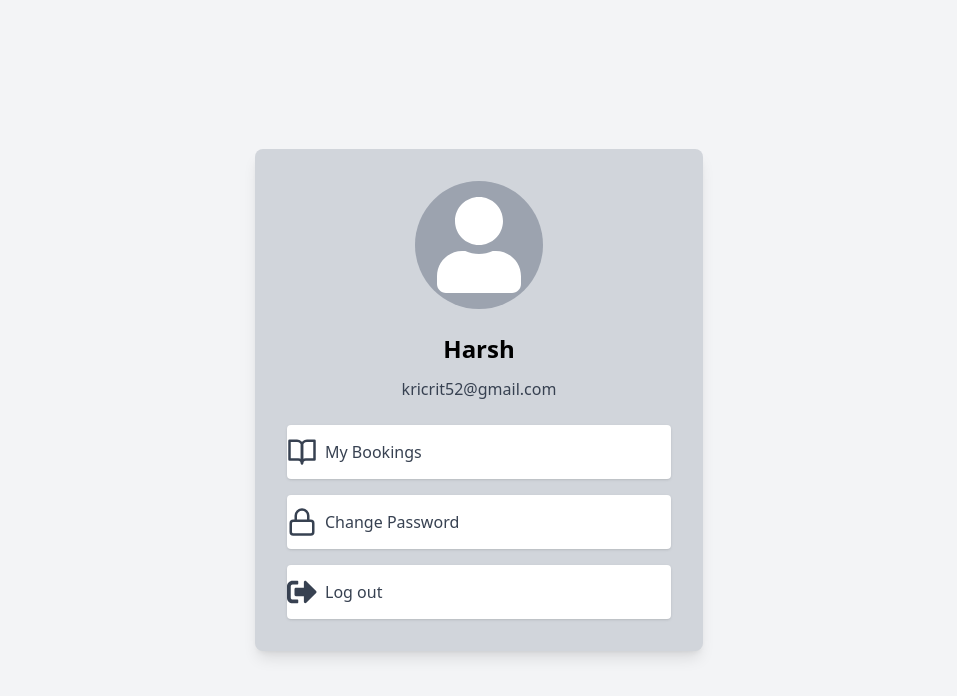
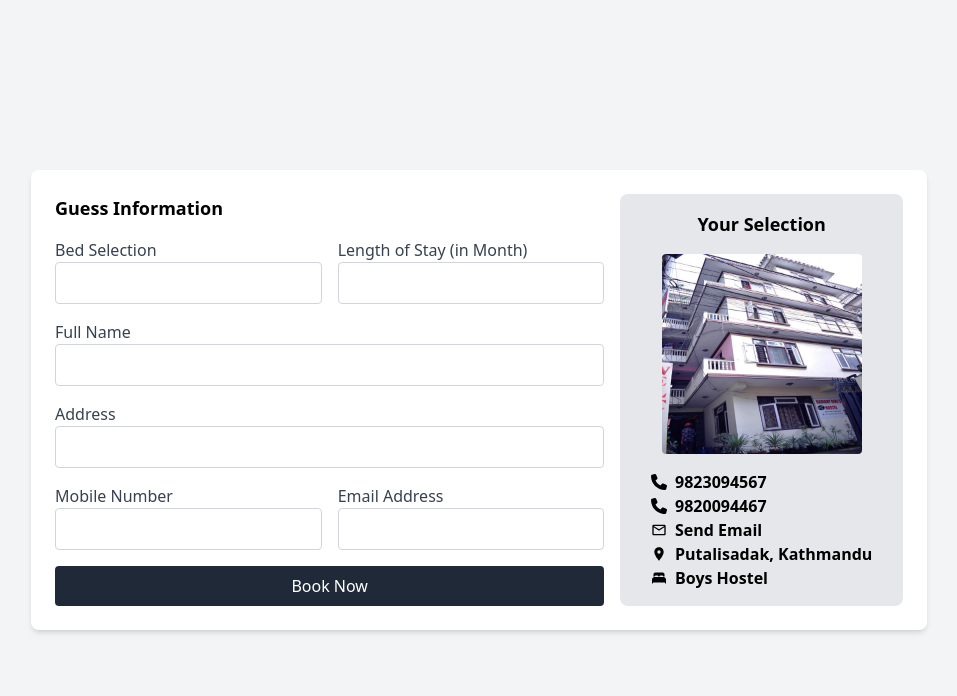
Before and after one commit to Nehaa222/hostelStay, a React (Vite) app: page / in a window 1280 px wide. Shown: the top 696 px of the page, without its empty margins (161-1118 px from the left). Built offline with nearby package versions, Linux system fonts and the light colour scheme.

Commit message:
Make the notification bar on the booknow dashboard

```diff
--- a/src/App.jsx
+++ b/src/App.jsx
@@ -2,17 +2,17 @@
 // import Pagenotfound from "./pages/Pagenotfound";
 // import About from "./pages/About";
 // import Contact from "./pages/Contact";
-//   import Home from "./pages/Home";
+// import Home from "./pages/Home";
 // import Loginpage from "./pages/Loginpage";
 // import Signuppage from "./pages/Signuppage";
 // import Hostelpage from "./pages/Hostelpage";
 import { BrowserRouter, Routes, Route } from "react-router-dom";
 // import AdminDashboard from "./components/AdminDashboard";
 // import Booking from "./components/Booking";
-// import Booknow from "./components/Booknow";
-import Profile from "./components/Profile";
-import Changepassword from "./components/Changepassword";
-// import Desinger from "./components/Desinger";
+import Booknow from "./components/Booknow";
+// import Profile from "./components/Profile";
+// import Changepassword from "./components/Changepassword";
+// import Bnotify from "./components/Bnotify";
 const App = () => {
   return (
     <BrowserRouter>
@@ -23,13 +23,13 @@ const App = () => {
         <Route path="login" element={<Loginpage />} />
         <Route path="signup" element={<Signuppage />} />
         <Route path="hostel" element={<Hostelpage />} />
-        <Route path="*" element={<Pagenotfound />} /> */}
-        {/* // <Route path="/" element={<AdminDashboard />} />
-        // <Route path="/booking" element={<Booking />} />
-        // <Route path="/booknow" element={<Booknow />} /> */}
-        <Route path="/" element={<Profile />} />
-        {/* <Route path="/" element={<Desinger/>} /> */}
-        <Route path="/" element={<Changepassword />} />
+        <Route path="*" element={<Pagenotfound />} /> */ }
+         {/* <Route path="/" element={<AdminDashboard />} />
+         <Route path="/booking" element={<Booking />} /> */}
+        <Route path="/" element={<Booknow />} />
+        {/* <Route path="/" element={<Profile />} />
+         <Route path="/" element={<Changepassword />} /> */}
+         {/* <Route path="/" element={< Bnotify/>} /> */}
       </Routes>
     </BrowserRouter>
   );
--- /dev/null
+++ b/src/components/Bnotify.jsx
@@ -0,0 +1,35 @@
+import React from 'react';
+
+const Bnotify= () => {
+  return (
+    <div className="flex items-center justify-center min-h-screen bg-gray-100">
+      <div className="bg-white p-6 rounded-lg shadow-lg text-center">
+        <div className="mb-4">
+          <div className="w-12 h-12 rounded-full bg-black flex items-center justify-center mx-auto">
+            <svg
+              className="w-6 h-6 text-white"
+              fill="none"
+              stroke="currentColor"
+              viewBox="0 0 24 24"
+              xmlns="http://www.w3.org/2000/svg"
+            >
+              <path
+                strokeLinecap="round"
+                strokeLinejoin="round"
+                strokeWidth="2"
+                d="M5 13l4 4L19 7"
+              ></path>
+            </svg>
+          </div>
+        </div>
+        <p className="text-lg font-semibold mb-2">The booking has been successfully made</p>
+        <p className="text-gray-600 mb-4">
+          We will be informing you further about the booking via mail or contact number
+        </p>
+        <button className="bg-purple-500 text-white py-2 px-4 rounded">Ok</button>
+      </div>
+    </div>
+  );
+};
+
+export default Bnotify;
--- a/src/components/Booknow.jsx
+++ b/src/components/Booknow.jsx
@@ -1,43 +1,162 @@
-import React from 'react';
+import React, { useState } from 'react';
 import image1 from "../images/girls4.jpeg";
 import { FaPhone } from "react-icons/fa6";
 import { MdOutlineEmail } from "react-icons/md";
 import { MdLocationOn } from "react-icons/md";
 import { IoBed } from "react-icons/io5";
 
-function App() {
+const BookingConfirmation = ({ onClose }) => {
+  return (
+    <div className="fixed inset-0 flex items-center justify-center bg-black bg-opacity-50">
+      <div className="bg-white p-6 rounded-lg shadow-lg text-center">
+        <div className="mb-4">
+          <div className="w-12 h-12 rounded-full bg-black flex items-center justify-center mx-auto">
+            <svg
+              className="w-6 h-6 text-white"
+              fill="none"
+              stroke="currentColor"
+              viewBox="0 0 24 24"
+              xmlns="http://www.w3.org/2000/svg"
+            >
+              <path
+                strokeLinecap="round"
+                strokeLinejoin="round"
+                strokeWidth="2"
+                d="M5 13l4 4L19 7"
+              ></path>
+            </svg>
+          </div>
+        </div>
+        <p className="text-lg font-semibold mb-2">The booking has been successfully made</p>
+        <p className="text-gray-600 mb-4">
+          We will be informing you further about the booking via mail or contact number
+        </p>
+        <button onClick={onClose} className="bg-purple-500 text-white py-2 px-4 rounded">Ok</button>
+      </div>
+    </div>
+  );
+};
+
+function Booknow() {
+  const [showConfirmation, setShowConfirmation] = useState(false);
+  const [formValues, setFormValues] = useState({
+    bedSelection: '',
+    lengthOfStay: '',
+    fullName: '',
+    address: '',
+    mobileNumber: '',
+    email: '',
+  });
+  const [errors, setErrors] = useState({});
+
+  const handleChange = (e) => {
+    const { name, value } = e.target;
+    setFormValues({
+      ...formValues,
+      [name]: value,
+    });
+  };
+
+  const validateForm = () => {
+    let formErrors = {};
+    if (!formValues.bedSelection) formErrors.bedSelection = 'Bed Selection is required';
+    if (!formValues.lengthOfStay) formErrors.lengthOfStay = 'Length of Stay is required';
+    if (!formValues.fullName) formErrors.fullName = 'Full Name is required';
+    if (!formValues.address) formErrors.address = 'Address is required';
+    if (!formValues.mobileNumber) formErrors.mobileNumber = 'Mobile Number is required';
+    if (!formValues.email) formErrors.email = 'Email Address is required';
+    return formErrors;
+  };
+
+  const handleSubmit = (event) => {
+    event.preventDefault();
+    const formErrors = validateForm();
+    if (Object.keys(formErrors).length === 0) {
+      setShowConfirmation(true);
+    } else {
+      setErrors(formErrors);
+    }
+  };
+
+  const handleCloseConfirmation = () => {
+    setShowConfirmation(false);
+  };
+
   return (
     <div className="min-h-screen flex items-center justify-center bg-gray-100">
+      {showConfirmation && <BookingConfirmation onClose={handleCloseConfirmation} />}
       <div className="bg-white shadow-md rounded-lg p-6 max-w-4xl w-full flex">
         <div className="flex-1">
           <h2 className="text-lg font-semibold mb-4">Guess Information</h2>
-          <form className="space-y-4">
+          <form className="space-y-4" onSubmit={handleSubmit}>
             <div className="flex space-x-4">
               <div className="flex-1">
                 <label className="block text-gray-700">Bed Selection</label>
-                <input type="text" className="w-full p-2 border border-gray-300 rounded" />
+                <input
+                  type="text"
+                  name="bedSelection"
+                  value={formValues.bedSelection}
+                  onChange={handleChange}
+                  className="w-full p-2 border border-gray-300 rounded"
+                />
+                {errors.bedSelection && <p className="text-red-500 text-sm">{errors.bedSelection}</p>}
               </div>
               <div className="flex-1">
                 <label className="block text-gray-700">Length of Stay (in Month)</label>
-                <input type="text" className="w-full p-2 border border-gray-300 rounded" />
+                <input
+                  type="text"
+                  name="lengthOfStay"
+                  value={formValues.lengthOfStay}
+                  onChange={handleChange}
+                  className="w-full p-2 border border-gray-300 rounded"
+                />
+                {errors.lengthOfStay && <p className="text-red-500 text-sm">{errors.lengthOfStay}</p>}
               </div>
             </div>
             <div>
               <label className="block text-gray-700">Full Name</label>
-              <input type="text" className="w-full p-2 border border-gray-300 rounded" />
+              <input
+                type="text"
+                name="fullName"
+                value={formValues.fullName}
+                onChange={handleChange}
+                className="w-full p-2 border border-gray-300 rounded"
+              />
+              {errors.fullName && <p className="text-red-500 text-sm">{errors.fullName}</p>}
             </div>
             <div>
               <label className="block text-gray-700">Address</label>
-              <input type="text" className="w-full p-2 border border-gray-300 rounded" />
+              <input
+                type="text"
+                name="address"
+                value={formValues.address}
+                onChange={handleChange}
+                className="w-full p-2 border border-gray-300 rounded"
+              />
+              {errors.address && <p className="text-red-500 text-sm">{errors.address}</p>}
             </div>
             <div className="flex space-x-4">
               <div className="flex-1">
                 <label className="block text-gray-700">Mobile Number</label>
-                <input type="text" className="w-full p-2 border border-gray-300 rounded" />
+                <input
+                  type="text"
+                  name="mobileNumber"
+                  value={formValues.mobileNumber}
+                  onChange={handleChange}
+                  className="w-full p-2 border border-gray-300 rounded"
+                />
+                {errors.mobileNumber && <p className="text-red-500 text-sm">{errors.mobileNumber}</p>}
               </div>
               <div className="flex-1">
                 <label className="block text-gray-700">Email Address</label>
-                <input type="email" className="w-full p-2 border border-gray-300 rounded" />
+                <input
+                  type="email"
+                  name="email"
+                  value={formValues.email}
+                  onChange={handleChange}
+                  className="w-full p-2 border border-gray-300 rounded"
+                />
+                {errors.email && <p className="text-red-500 text-sm">{errors.email}</p>}
               </div>
             </div>
             <button type="submit" className="w-full p-2 bg-gray-800 text-white rounded">Book Now</button>
@@ -45,7 +164,7 @@ function App() {
         </div>
         <div className="w-1/3 bg-gray-200 p-4 rounded-lg ml-4 flex flex-col items-center">
           <h2 className="text-lg font-semibold mb-4">Your Selection</h2>
-          <img src={image1} alt="Selected Hostel" className="mb-4 rounded h-[200px] w-[200px]"/>
+          <img src={image1} alt="Selected Hostel" className="mb-4 rounded h-[200px] w-[200px]" />
           <div className="text-center">
             <p className="font-semibold flex items-center"><FaPhone className="mr-2" /> 9823094567</p>
             <p className="font-semibold flex items-center"><FaPhone className="mr-2" /> 9820094467</p>
@@ -59,4 +178,4 @@ function App() {
   );
 }
 
-export default App;
+export default Booknow;
--- a/src/components/Hostel.jsx
+++ b/src/components/Hostel.jsx
@@ -1,3 +1,4 @@
+
 import React from "react";
 import Navbar from "./Navbar";
 import Search from "./Search";
```
Also changed, not shown: src/components/Desinger.jsx (deleted, +0 -53 lines), src/components/Footer.jsx (line endings or trailing spaces).
